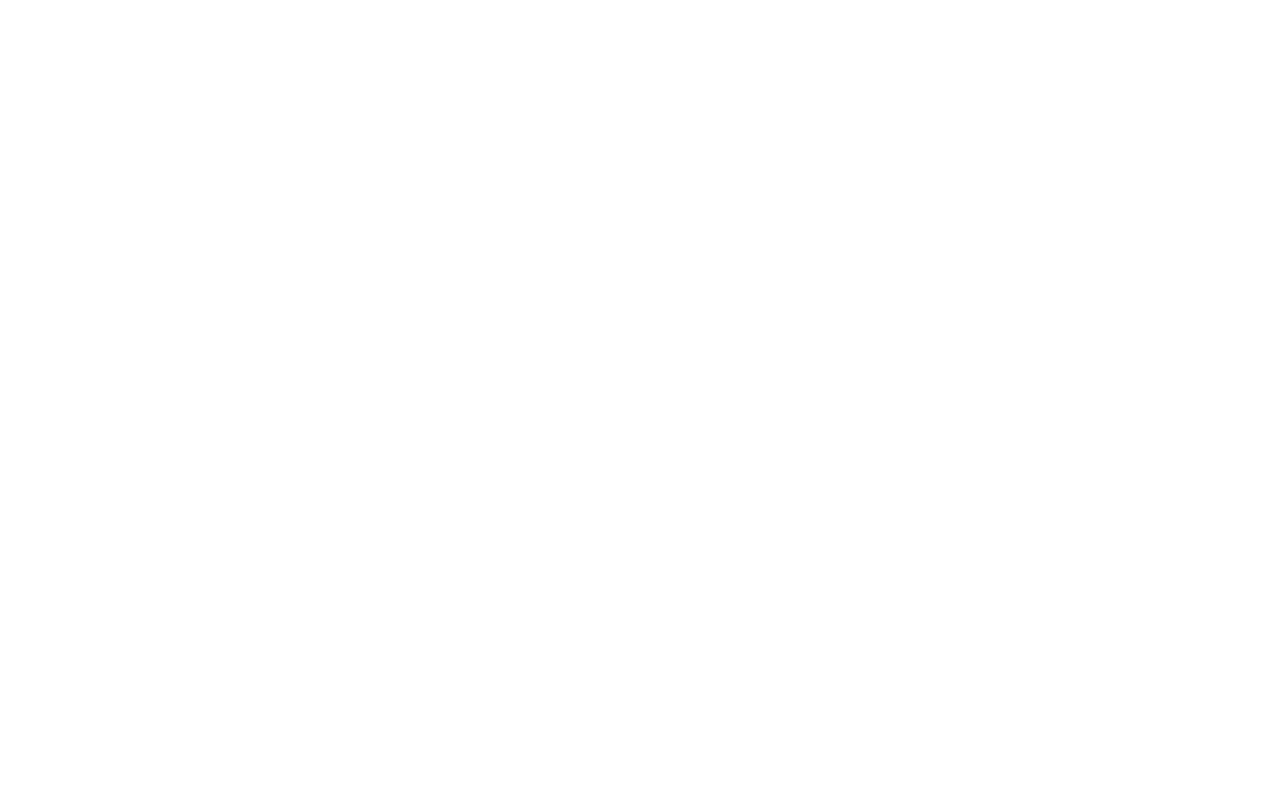
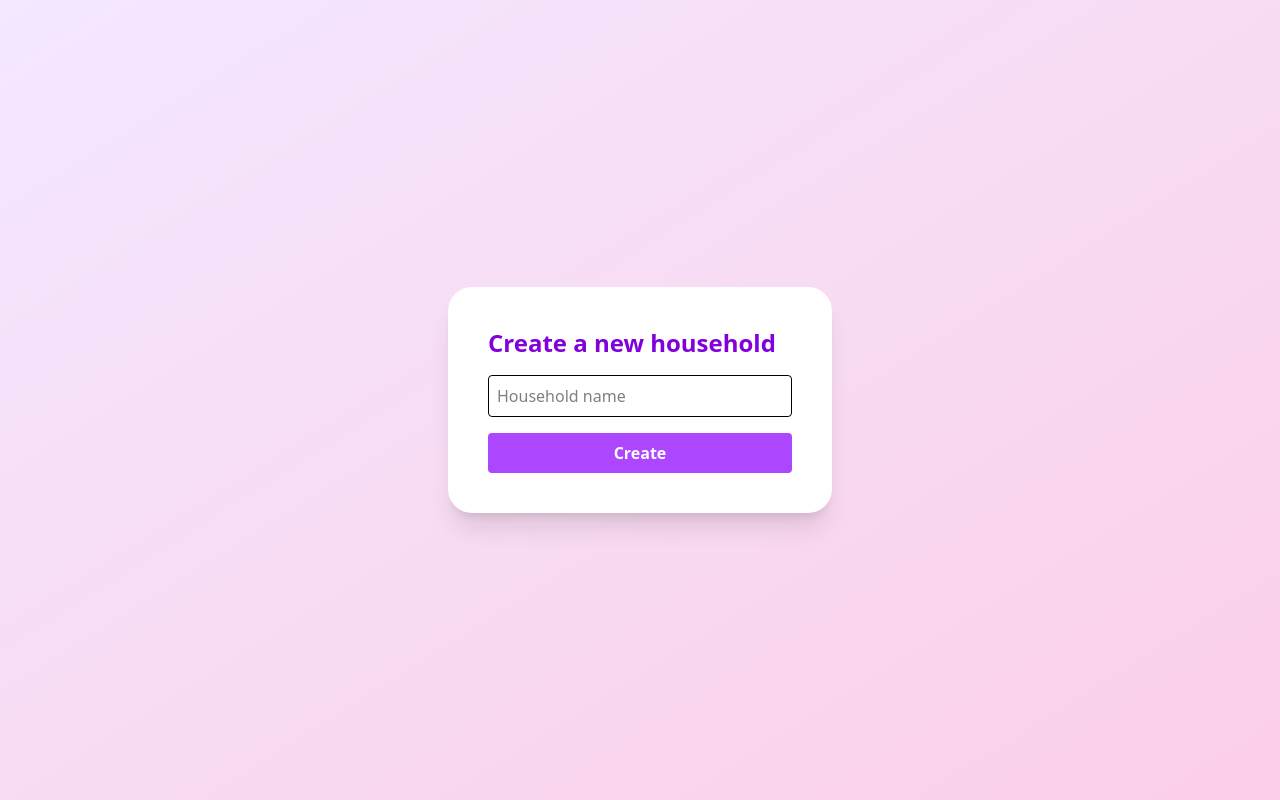
Before and after one commit to Priyanshuu-u/Splitwise2.0, a React (Vite) app in the folder frontend/: page /create-household in a window 1280 px wide. Before the commit this address had no page. Built offline with nearby package versions, Linux system fonts and the light colour scheme; sample sign-in values are in the browser's storage.

Commit message:
Whatever

```diff
--- a/frontend/src/App.jsx
+++ b/frontend/src/App.jsx
@@ -1,27 +1,29 @@
-import React from 'react';
-import { BrowserRouter, Routes, Route } from 'react-router-dom';
-import { AuthProvider } from './context/AuthContext';
-import Login from './pages/Login';
-import Register from './pages/Register';
-import Dashboard from './pages/Dashboard';
-import ProtectedRoute from './components/ProtectedRoute';
-import OauthSuccess from "./pages/OauthSuccess";
+import { BrowserRouter as Router, Routes, Route, Navigate } from "react-router-dom";
+import Login from "./pages/Login";
+import Welcome from "./pages/Welcome";
+import CreateHousehold from "./pages/CreateHousehold";
+import Dashboard from "./pages/Dashboard";
+import { AuthProvider, useAuth } from "./context/AuthContext";
+
+function PrivateRoute({ children }) {
+  const { user } = useAuth();
+  return user ? children : <Navigate to="/login" />;
+}
+
 function App() {
   return (
     <AuthProvider>
-      <BrowserRouter>
+      <Router>
         <Routes>
           <Route path="/login" element={<Login />} />
-          <Route path="/register" element={<Register />} />
-          <Route path="/" element={
-            <ProtectedRoute>
-              <Dashboard />
-            </ProtectedRoute>
-          } />
-           <Route path="/oauth-success" element={<OauthSuccess />} />
+          <Route path="/welcome" element={<PrivateRoute><Welcome /></PrivateRoute>} />
+          <Route path="/create-household" element={<PrivateRoute><CreateHousehold /></PrivateRoute>} />
+          <Route path="/dashboard" element={<PrivateRoute><Dashboard /></PrivateRoute>} />
+          <Route path="*" element={<Navigate to="/login" />} />
         </Routes>
-      </BrowserRouter>
+      </Router>
     </AuthProvider>
   );
 }
+
 export default App;
--- /dev/null
+++ b/frontend/src/pages/CreateHousehold.jsx
@@ -0,0 +1,41 @@
+import { useState } from "react";
+import axios from "axios";
+import { useNavigate } from "react-router-dom";
+
+export default function CreateHousehold() {
+  const [name, setName] = useState("");
+  const [msg, setMsg] = useState("");
+  const navigate = useNavigate();
+
+  const handleCreate = async (e) => {
+    e.preventDefault();
+    setMsg("");
+    if (!name.trim()) return;
+    try {
+      const res = await axios.post(`${import.meta.env.VITE_API}/households`, { name });
+      localStorage.setItem("selectedHousehold", res.data._id);
+      navigate("/dashboard");
+    } catch {
+      setMsg("Failed to create household.");
+    }
+  };
+
+  return (
+    <div className="flex flex-col items-center justify-center min-h-screen bg-gradient-to-br from-purple-100 to-pink-200">
+      <form onSubmit={handleCreate} className="bg-white rounded-3xl shadow-xl p-10 flex flex-col gap-4 w-96">
+        <h2 className="text-2xl font-bold text-purple-700">Create a new household</h2>
+        <input
+          className="border p-2 rounded"
+          placeholder="Household name"
+          value={name}
+          onChange={e => setName(e.target.value)}
+          required
+        />
+        <button type="submit" className="bg-purple-500 hover:bg-purple-600 text-white px-4 py-2 rounded font-semibold">
+          Create
+        </button>
+        {msg && <div className="text-red-500">{msg}</div>}
+      </form>
+    </div>
+  );
+}
--- a/frontend/src/pages/Dashboard.jsx
+++ b/frontend/src/pages/Dashboard.jsx
@@ -4,6 +4,7 @@ import { useAuth } from "../context/AuthContext";
 import Households from "../components/Households";
 import ExpenseUpload from "../components/ExpenseUpload";
 import { FaSignOutAlt, FaHome, FaPlus, FaReceipt } from "react-icons/fa";
+import { useNavigate } from "react-router-dom";
 
 function Dashboard() {
   const { user, logout } = useAuth();
@@ -13,6 +14,15 @@ function Dashboard() {
   const [desc, setDesc] = useState("");
   const [amt, setAmt] = useState("");
   const [msg, setMsg] = useState("");
+
+  useEffect(() => {
+    if (!selectedHousehold) {
+      navigate("/welcome");
+      return;
+    }
+    axios.get(`${import.meta.env.VITE_API}/households`).then((r) => setHouseholds(r.data));
+    axios.get(`${import.meta.env.VITE_API}/expenses?household=${selectedHousehold}`).then((r) => setExpenses(r.data));
+  }, [selectedHousehold, navigate]);
 
   useEffect(() => {
     axios
--- /dev/null
+++ b/frontend/src/pages/Welcome.jsx
@@ -0,0 +1,47 @@
+import { useAuth } from "../context/AuthContext";
+import { useNavigate } from "react-router-dom";
+import { useEffect, useState } from "react";
+import axios from "axios";
+
+export default function Welcome() {
+  const { user } = useAuth();
+  const [households, setHouseholds] = useState([]);
+  const navigate = useNavigate();
+
+  useEffect(() => {
+    axios.get(`${import.meta.env.VITE_API}/households`)
+      .then(res => setHouseholds(res.data));
+  }, []);
+
+  const handleSelect = (hhId) => {
+    localStorage.setItem("selectedHousehold", hhId);
+    navigate("/dashboard");
+  };
+
+  return (
+    <div className="flex flex-col items-center justify-center min-h-screen bg-gradient-to-br from-purple-200 to-pink-100">
+      <div className="bg-white rounded-3xl p-12 shadow-xl flex flex-col items-center gap-6">
+        <img src={user?.picture || "/default-avatar.png"} alt="profile" className="w-28 h-28 rounded-full shadow" />
+        <h1 className="text-3xl font-bold text-purple-700">Welcome, {user?.name || user?.email || "User"}!</h1>
+        <h2 className="text-xl mt-2 text-gray-700">Choose your household</h2>
+        <div className="flex flex-wrap gap-3 mt-3 justify-center">
+          {households.map(hh => (
+            <button
+              key={hh._id}
+              className="px-6 py-3 bg-purple-500 hover:bg-purple-600 text-white rounded-xl text-lg font-semibold shadow transition"
+              onClick={() => handleSelect(hh._id)}
+            >
+              {hh.name}
+            </button>
+          ))}
+          <button
+            onClick={() => navigate("/create-household")}
+            className="px-6 py-3 bg-pink-500 hover:bg-pink-600 text-white rounded-xl text-lg font-semibold shadow transition"
+          >
+            + Create New
+          </button>
+        </div>
+      </div>
+    </div>
+  );
+}
```
